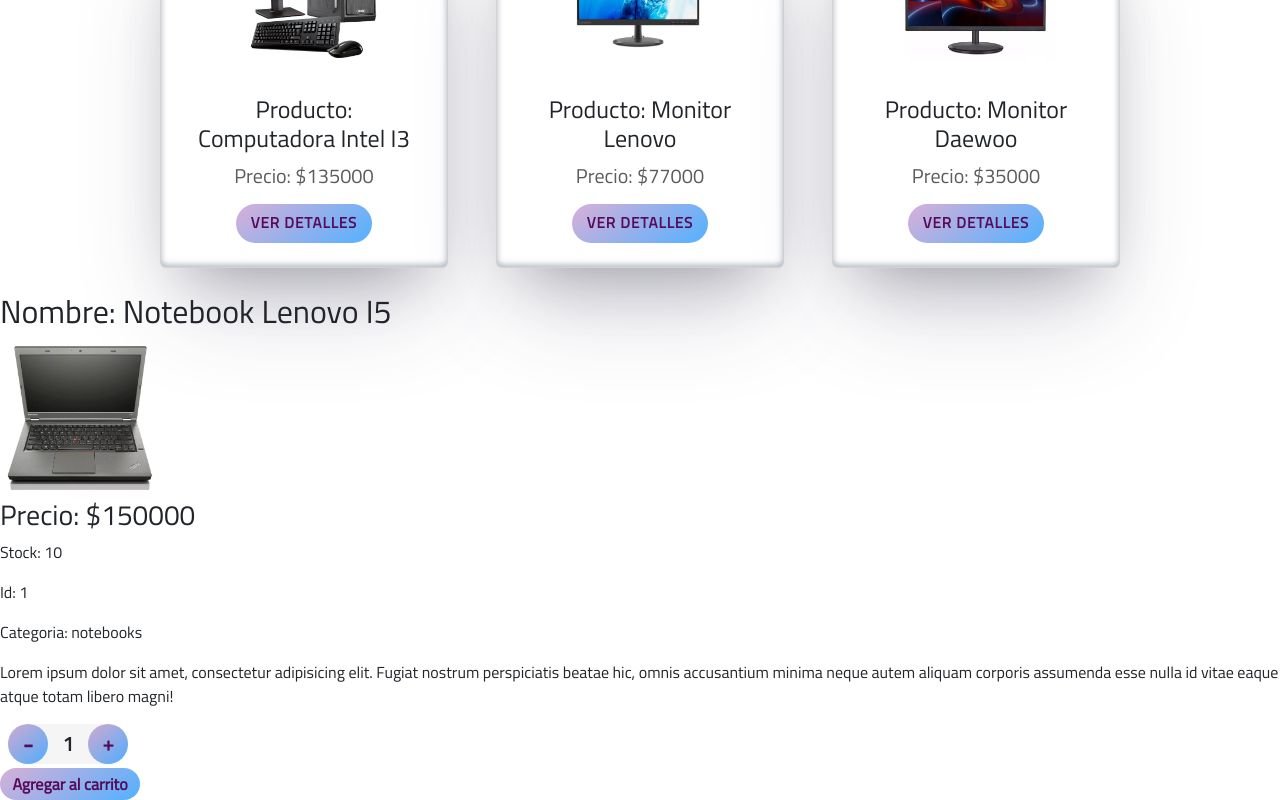
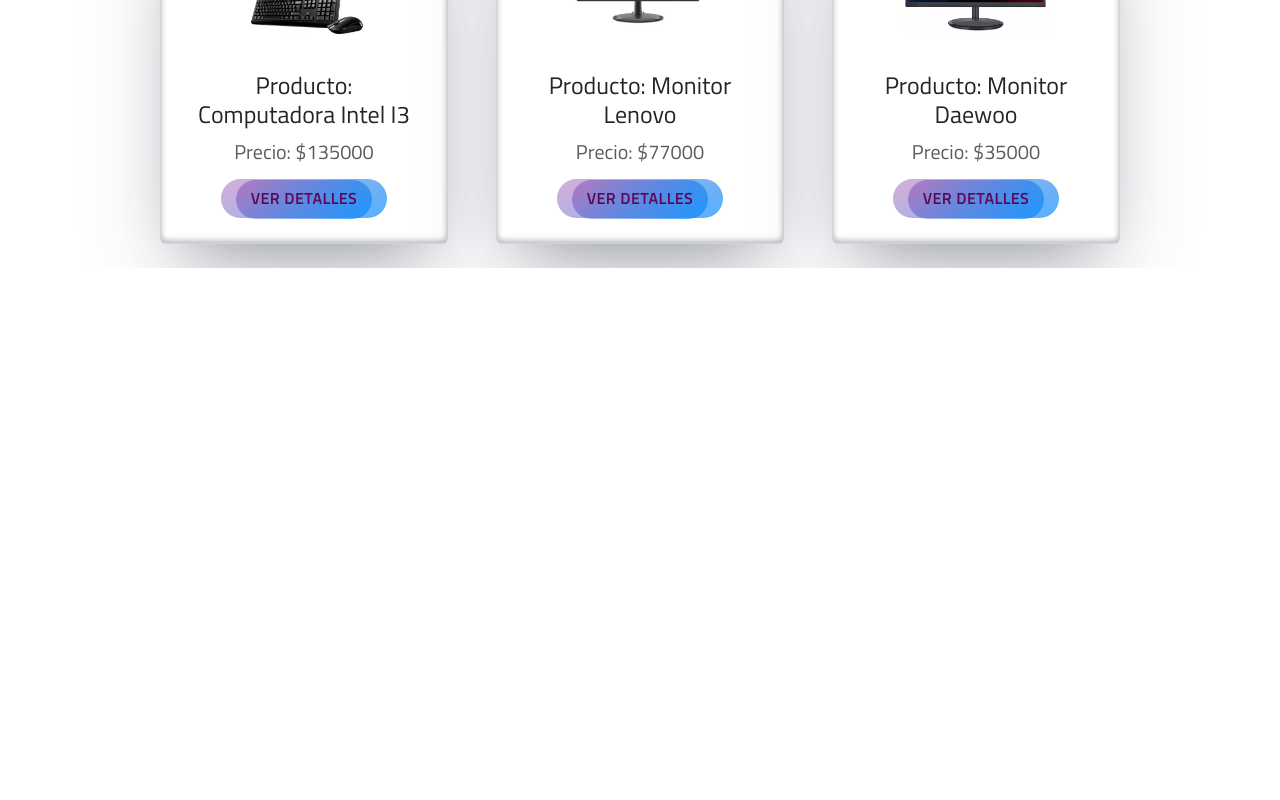
Before and after one commit to JohaTumio/EntregaFinal-React-Tumio, a React (Create React App) app: page / in a window 1280 px wide. Shown: the part 809-1609 px from the top of the page. After the commit the page ends 1077 px from the top, so only its background shows below. Built offline with nearby package versions, Linux system fonts and the light colour scheme.

Commit message:
se termina de enlazar los link de la nav y botones

```diff
--- a/package.json
+++ b/package.json
@@ -8,6 +8,7 @@
     "@testing-library/user-event": "^13.5.0",
     "react": "^18.2.0",
     "react-dom": "^18.2.0",
+    "react-router-dom": "^6.10.0",
     "react-scripts": "5.0.1",
     "web-vitals": "^2.1.4"
   },
--- a/src/App.jsx
+++ b/src/App.jsx
@@ -3,16 +3,20 @@
 import ItemDetailContainer from './components/ItemDetailContainer/ItemDetailContainer';
 import ItemListContainer from './components/ItemListContainer/ItemListContainer';
 import Navbar from './components/Navbar/Navbar';
+import { BrowserRouter, Routes, Route } from 'react-router-dom';
 
 function App() {
   return (
     <div className="App">
-      <Navbar/>
-      <ItemListContainer greeting = "Bienvenido a nuestra tienda online de electrónica, donde encontrarás todo lo relacionado con tecnología que seguramente necesitas!"/>
-{/*       <ItemListContainer/> */}
-{/*       <ItemCount stock={10} inicial={1} onAdd={(contador) => console.log("cantidad agregada", contador)}/> */}
-      <ItemDetailContainer/>
-    </div>
+      <BrowserRouter>
+        <Navbar />
+        <Routes>
+          <Route path='/' element= {<ItemListContainer greeting="Bienvenido a nuestra tienda online de electrónica, donde encontrarás todo lo relacionado con tecnología que seguramente necesitas!"/>} />
+          <Route path='/categoria/:idCategoria' element= {<ItemListContainer />} />
+          <Route path='/item/:idItem' element= {<ItemDetailContainer/>} />
+        </Routes>
+      </BrowserRouter>
+    </div >
   );
 }
 
--- a/src/asynmock.js
+++ b/src/asynmock.js
@@ -1,10 +1,10 @@
 const productos = [
-    {id:1, nombre:"Notebook Lenovo I5", precio: 150000, categoria:"notebooks", img:"./img/notebook.webp", stock: 10},
-    {id:2, nombre:"Tablet Lenovo K10", precio:50000, categoria:"tablets", img:"./img/tablet.webp", stock: 5},
-    {id:3, nombre: "Celular Samsung A23", precio:80000, categoria: "celulares", img:"./img/celular.png", stock: 23},
-    {id:4, nombre:"Computadora Intel I3", precio: 135000, categoria:"pc escritorio", img:"./img/pcEscritorio.webp", stock: 15},
-    {id:5, nombre:"Monitor Lenovo", precio: 77000, categoria:"monitores", img:"./img/monitor.webp", stock: 18},
-    {id:6, nombre:"Monitor Daewoo", precio: 35000, categoria:"monitores", img:"./img/monitor2.webp", stock: 16}
+    {id:"1", nombre:"Notebook Lenovo I5", precio: 150000, idCategoria:"1", img:"../img/notebook.webp", stock: 10},
+    {id:"2", nombre:"Tablet Lenovo K10", precio:50000, idCategoria:"2", img:"../img/tablet.webp", stock: 5},
+    {id:"3", nombre: "Celular Samsung A23", precio:80000, idCategoria: "3", img:"../img/celular.png", stock: 23},
+    {id:"4", nombre:"Computadora Intel I3", precio: 135000, idCategoria:"4", img:"../img/pcEscritorio.webp", stock: 15},
+    {id:"5", nombre:"Monitor Lenovo", precio: 77000, idCategoria:"5", img:"../img/monitor.webp", stock: 18},
+    {id:"6", nombre:"Monitor Daewoo", precio: 35000, idCategoria:"5", img:"../img/monitor2.webp", stock: 16}
 ]
 
 export const getProductos = () => {
@@ -15,11 +15,20 @@
     })
 }
 
-export const getProductoById = (idProducto) => {
+export const getProductoById = (id) => {
     return new Promise((res) =>{
         setTimeout( () => {
-            const producto = productos.find(prod => prod.id === idProducto);
+            const producto = productos.find(prod => prod.id === id);
             res(producto);
         },2000)
     })
 }
+
+export const getProductosCategoria = (idCat) => {
+    return new Promise ((res) =>{
+        setTimeout(() => {
+            const productosCategoria = productos.filter(prod => prod.idCategoria === idCat);
+            res(productosCategoria);
+        },2000);
+    })
+}
--- a/src/components/Item/Item.jsx
+++ b/src/components/Item/Item.jsx
@@ -1,4 +1,5 @@
 import './Item.css';
+import { Link } from 'react-router-dom';
 
 /* const Item = ({ nombre, img, precio, id }) => {
     return (
@@ -23,12 +24,15 @@
                 <h4 className="card-title mb-3">Producto: {nombre}</h4>
                 <h5 className="card-subtitle mb-3 text-body-secondary">Precio: ${precio}</h5>
                 {/* <button className='btnProducto'>VER DETALLES</button> */}
+                <Link className='btnProducto' to={`/item/${id}`}>
                     <button className='btnProducto'>
                         <span></span>
                         <span></span>
                         <span></span>
                         <span></span> VER DETALLES
                     </button>
+                </Link>
+
             </div>
         </div>
     )
--- a/src/components/ItemCount/ItemCount.jsx
+++ b/src/components/ItemCount/ItemCount.jsx
@@ -1,8 +1,8 @@
 import { useState } from 'react';
 import './ItemCount.css'
 
-const ItemCount = ({ stock, inicial, onAdd }) => {
-    const [contador, setContador] = useState(inicial);
+const ItemCount = ({ stock, onAdd }) => {
+    const [contador, setContador] = useState(1);
 
     const incrementar = () => {
         if (contador < stock) {
@@ -11,7 +11,7 @@
     };
 
     const decrementar = () => {
-        if (contador > inicial) {
+        if (contador > 1) {
             setContador(contador - 1);
         }
     };
--- a/src/components/ItemDetail/ItemDetail.jsx
+++ b/src/components/ItemDetail/ItemDetail.jsx
@@ -1,7 +1,7 @@
 import './ItemDetail.css';
 import ItemCount from '../ItemCount/ItemCount';
 
-const ItemDetail = ({ nombre, id, categoria, img, precio, stock }) => {
+const ItemDetail = ({ nombre, id, img, precio, stock }) => {
     return (
         <article>
             <header>
@@ -14,11 +14,10 @@
                 <h3>Precio: ${precio}</h3>
                 <p>Stock: {stock}</p>
                 <p>Id: {id}</p>
-                <p>Categoria: {categoria}</p>
                 <p>Lorem ipsum dolor sit amet, consectetur adipisicing elit. Fugiat nostrum perspiciatis beatae hic, omnis accusantium minima neque autem aliquam corporis assumenda esse nulla id vitae eaque atque totam libero magni!</p>
             </section>
             <footer>
-                <ItemCount stock={10} inicial={1} onAdd={(contador) => console.log("cantidad agregada", contador)} />
+                <ItemCount stock={10} onAdd={(contador) => console.log("cantidad agregada", contador)} />
             </footer>
         </article>
     )
--- a/src/components/ItemDetailContainer/ItemDetailContainer.jsx
+++ b/src/components/ItemDetailContainer/ItemDetailContainer.jsx
@@ -1,14 +1,18 @@
 import { useEffect, useState } from "react";
 import { getProductoById } from "../../asynmock";
 import ItemDetail from "../ItemDetail/ItemDetail";
+import { useParams } from "react-router-dom";
 
 const ItemDetailContainer = () => {
     const [producto, setProducto] = useState(null);
+
+    const {idItem} = useParams();
+
     useEffect(() => {
-        getProductoById(1)
+        getProductoById(idItem)
             .then(res => setProducto(res))
             .catch(error => console.error(error))
-    }, [])
+    }, [idItem])
 
     return (
         <div>
--- a/src/components/ItemListContainer/ItemListContainer.jsx
+++ b/src/components/ItemListContainer/ItemListContainer.jsx
@@ -1,30 +1,29 @@
 import './ItemListContainer.css';
-import { getProductos } from '../../asynmock';
+import { getProductos, getProductosCategoria } from '../../asynmock';
 import { useState, useEffect } from 'react';
 import ItemList from '../ItemList/ItemList';
+import { useParams } from 'react-router-dom';
 
 const ItemListContainer = ({greeting}) => {
     const [productos, setProductos] = useState([]);
 
+    const {idCategoria} = useParams();
+
     useEffect(() => {
-        getProductos()
+        const funcionProductos = idCategoria ? getProductosCategoria : getProductos;
+
+        funcionProductos(idCategoria)
             .then(res => setProductos(res))
             .catch(error => console.error(error))
-    }, [])
+    }, [idCategoria])
 
     return (
         <div>
-            <h2 className='tituloIntro text-center mt-5  rounded border-2 p-2 mx-4'>{greeting}</h2>
+            <h2 className='tituloIntro text-center mt-4 rounded border-2 p-2 mx-4'>{greeting}</h2>
             <h2 className='text-center tituloProductos mt-4 fs-1'>Productos</h2>
             <ItemList productos={productos} />
         </div>
     )
 }
 
-/* const ItemListContainer = (props) => {
-    return (
-        <h2 className='subtitulo text-center mt-4 fs-1 border border-dark rounded border-2 p-2 mx-4'>{props.greeting}</h2>
-    )
-} */
-
 export default ItemListContainer
```
Also changed, not shown: src/components/Item/Item.css (+0 -40 lines), src/components/Navbar/Navbar.jsx (+25 -7 lines), src/components/Navbar/NavbarLink/NavbarLink.css (deleted, +0 -12 lines), src/components/Navbar/NavbarLink/NavbarLink.jsx (deleted, +0 -15 lines), 1 other file (tests, documents, lock files or other folders). Lines whose indentation alone changed are shown as unchanged.
